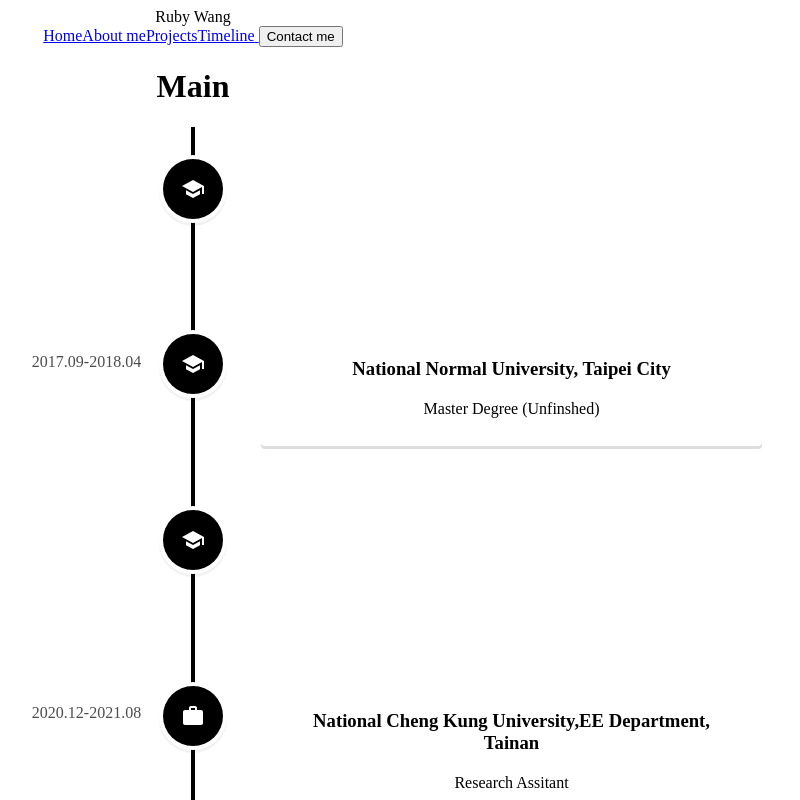
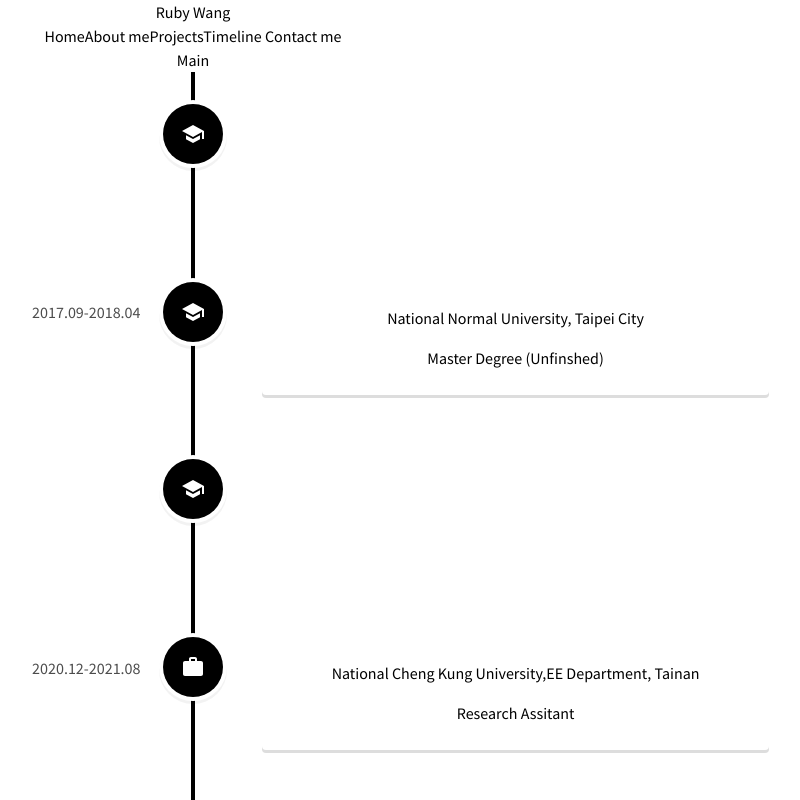
Before and after one commit to ruby0701/portfolio, a React (Create React App) app: page / in a window 1280 px wide. Shown: the top 800 px of the page, without its empty margins (447-1247 px from the left). Built offline with nearby package versions, Linux system fonts and the light colour scheme.

Commit message:
added google fonts and tailwind

```diff
--- a/package.json
+++ b/package.json
@@ -39,5 +39,8 @@
       "last 1 firefox version",
       "last 1 safari version"
     ]
+  },
+  "devDependencies": {
+    "tailwindcss": "^3.3.0"
   }
 }
--- a/src/App.css
+++ b/src/App.css
@@ -1,38 +1,10 @@
+@import url('https://fonts.googleapis.com/css2?family=Source+Sans+Pro:wght@200;400;600&display=swap');
+@tailwind base;
+@tailwind components;
+@tailwind utilities;
+
+
 .App {
   text-align: center;
+  font-family: 'Source Sans Pro', sans-serif;
 }
-
-.App-logo {
-  height: 40vmin;
-  pointer-events: none;
-}
-
-@media (prefers-reduced-motion: no-preference) {
-  .App-logo {
-    animation: App-logo-spin infinite 20s linear;
-  }
-}
-
-.App-header {
-  background-color: #282c34;
-  min-height: 100vh;
-  display: flex;
-  flex-direction: column;
-  align-items: center;
-  justify-content: center;
-  font-size: calc(10px + 2vmin);
-  color: white;
-}
-
-.App-link {
-  color: #61dafb;
-}
-
-@keyframes App-logo-spin {
-  from {
-    transform: rotate(0deg);
-  }
-  to {
-    transform: rotate(360deg);
-  }
-}
--- a/src/App.js
+++ b/src/App.js
@@ -4,12 +4,13 @@
 import Footer from './components/Footer';
 import Timeline from './components/Timeline';
 
+
 function App() {
   return (
     <div className="App">
-      <Navbar></Navbar>
+      <Navbar href="#navbar"></Navbar>
       <Main></Main>
-      <Timeline></Timeline>
+      <Timeline href="#timeline"></Timeline>
       <Footer></Footer>
     </div>
   );
```
Also changed, not shown: 1 other file (tests, documents, lock files or other folders).
